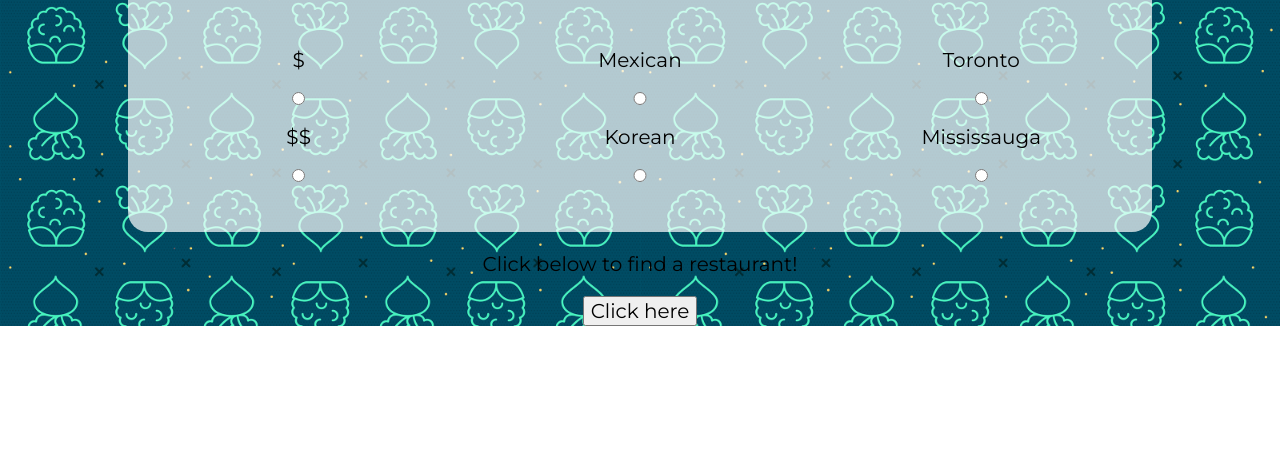
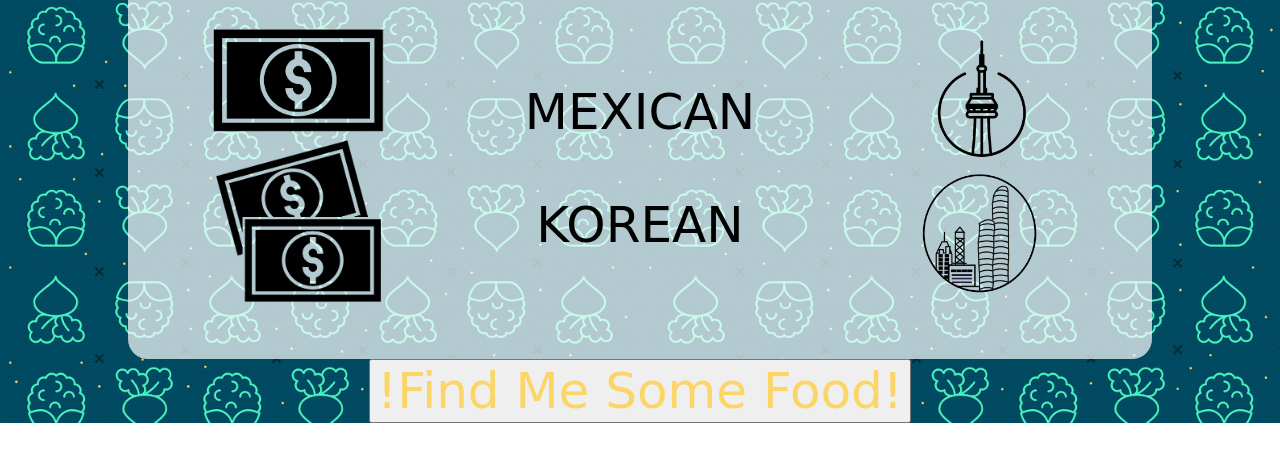
Before and after one commit to christina-and-robert/christinaGreeneRobertChunProject4, a plain HTML site: page index.html in a window 1280 px wide. Shown: the part 276-738 px from the top of the page. Drawn offline with nearby package versions, Linux system fonts and the light colour scheme; no server answers; a web font is replaced by a local one.

Commit message:
CSS is slowely being completed

```diff
--- a/index.html
+++ b/index.html
@@ -1,14 +1,16 @@
 <!DOCTYPE html>
 <html lang="en">
+
 <head>
     <meta charset="UTF-8">
     <meta name="viewport" content="width=device-width, initial-scale=1.0">
     <meta http-equiv="X-UA-Compatible" content="ie=edge">
     <title>Document</title>
-    <link href="https://fonts.googleapis.com/css?family=Londrina+Solid:900|Montserrat&display=swap" rel="stylesheet">
-    <!-- <link rel="icon" href=""> REMEMBER TO PUT FAVICON -->
+    <link href="https://fonts.googleapis.com/css?family=Londrina+Solid:900|Montserrat|Sedgwick+Ave+Display&display=swap" rel="stylesheet">
+    <link rel="icon" href="./assets/favicon.png">
     <link rel="stylesheet" href="styles/style.css">
 </head>
+
 <body>
     <header>
         <h1>FOOD TIME</h1>
@@ -17,31 +19,64 @@
         <form class="wrapper">
             <div class="searchParameters">
                 <div class="cost">
-                    <label for="cheap">$</label>
-                    <input type="radio" id="cheap" name="price" value="1" required>
-                    <label for="expensive">$$</label>
-                    <input type="radio" id="expensive" name="price" value="2" required>
+                    <div>
+                        <input type="radio" id="cheap" name="price" value="1" required >
+                        <label for="cheap" tabindex="0">
+                            <img src="./assets/singleDollarSign.png" alt="I'm sad" />
+                        </label>
+                    </div>
+                    <div>
+                        <input type="radio" id="expensive" name="price" value="2" required>
+                        <label for="expensive">
+                            <img src="./assets/doubleDollarSign.png" alt="I'm sad" />
+                        </label>
+                    </div>
+
                 </div>
 
                 <div class="foodType">
-                    <label for="mexican">Mexican</label>
-                    <input type="radio" id="mexican" name="cuisine" value="1" required>
-                    <label for="korean">Korean</label>
-                    <input type="radio" id="korean" name="cuisine" value="2" required>
+                    <div>
+                        <input type="radio" id="mexican" name="cuisine" value="1" required>
+                        <label for="mexican">MEXICAN
+                            <!-- <div>
+
+                                <p>MEXICAN</p>
+                            </div> -->
+                            <!-- <img src="./assets/mexicanSign.png" alt="I'm sad" /> -->
+                        </label>
+                    </div>
+                    <div>
+                        <input type="radio" id="korean" name="cuisine" value="2" required>
+                        <label for="korean">KOREAN
+                            <!-- <div>
+                                <p>KOREAN</p>
+                            </div> -->
+
+                            <!-- <img src="./assets/koreanSign.png" alt="I'm sad" /> -->
+                        </label>
+                    </div>
                 </div>
                 <div class="location">
-                    <label for="toronto">Toronto</label>
-                    <input type="radio" id="toronto" name="city" value="1" required>
-                    <label for="mississauga">Mississauga</label>
-                    <input type="radio" id="mississauga" name="city" value="2" required>
+                    <div class = >
+                        <input type="radio" id="toronto" name="city" value="1" required>
+                        <label for="toronto">
+                            <img src="./assets/torontoIcon.png" alt="I'm sad" />
+                        </label>
+                    </div>
+                    <div>
+                        <input type="radio" id="mississauga" name="city" value="2" required>
+                        <label for="mississauga">
+                            <img src="./assets/mississaugaIcon.png" alt="I'm sad" />
+                        </label>
+                    </div>
                 </div>
             </div>
             <div class="wrapper">
                 <div class="instructions">
-                    <p>Click below to find a restaurant!</p>
+                    <!-- <p>Click below to find a restaurant!</p> -->
                 </div>
                 <div class="resultsButtonContainer">
-                    <button class="resultsButton">Click here</button>
+                    <button class="resultsButton">!Find Me Some Food!</button>
                 </div>
             </div>
         </form>
@@ -51,7 +86,9 @@
         </section>
     </main>
 
-    <script src='https://code.jquery.com/jquery-3.2.1.min.js' integrity='sha256-hwg4gsxgFZhOsEEamdOYGBf13FyQuiTwlAQgxVSNgt4='crossorigin='anonymous'></script>
+    <script src='https://code.jquery.com/jquery-3.2.1.min.js'
+        integrity='sha256-hwg4gsxgFZhOsEEamdOYGBf13FyQuiTwlAQgxVSNgt4=' crossorigin='anonymous'></script>
     <script src="js/scripts.js"></script>
 </body>
+
 </html>
--- a/partials/_global.scss
+++ b/partials/_global.scss
@@ -5,8 +5,12 @@ $accentColorPeach: #F7A278;
 $primaryBackgroundColor: #044E65;
 
 
-$headingFont: 'Londrina Solid', cursive;
-$bodyFont: 'Montserrat', sans-serif;
+$headingFont: 'Londrina Solid',
+cursive;
+$bodyFont: 'Montserrat',
+sans-serif;
+$cityFont: 'Sedgwick Ave Display',
+cursive;
 
 html {
     font-size: 62.5%;
@@ -23,3 +27,10 @@ body {
     max-width: 1024px;
     margin: 0 auto;
 }
+
+.resultsButton {
+    font-size: 5rem;
+    text-align: center;
+    color: $accentColorYellow;
+    font-family: $headingFont;
+}
--- a/partials/_mainSection.scss
+++ b/partials/_mainSection.scss
@@ -1,20 +1,60 @@
 main {
     background: url(../assets/veggieBackground.png) top left/50% repeat;
+
     .searchParameters {
         background: rgba(255, 255, 255, 0.7);
         border-radius: 20px;
         display: flex;
         flex-direction: row;
         padding: 50px 0;
+
         .cost,
         .foodType,
         .location {
             display: flex;
+            justify-content: space-evenly;
+            align-items: center;
             flex-direction: column;
             width: 33.33%;
         }
+
         label {
             padding: 20px 0;
         }
     }
+
+    .foodType div {
+        width: 100%;
+        font-family: $cityFont;
+        font-size:5rem;
+        text-align:center;
     }
+
+    .cost div {
+        width: 50%;
+    }
+
+    .location div {
+        width: 35%;
+    }
+
+    .foodType img,
+    .cost img,
+    .location img {
+        width: 100%;
+    }
+
+    input[type=radio] {
+        position: absolute;
+        opacity: 0;
+    }
+
+    input[type=radio]:checked+label>img,
+    .foodType input[type=radio]:checked+label {
+        border: 1px solid #fff;
+        box-shadow: 0 0 3px 10px $accentColorAqua;
+
+    }
+
+
+}
```
Also changed, not shown: assets/doubleDollarSign.png (added), assets/favicon.png (added), assets/koreanSign.png (added), assets/mexicanSign.png (added), assets/mississaugaIcon.png (added), assets/singleDollarSign.png (added), assets/torontoIcon.png (added), styles/style.css, 1 other file. Lines whose indentation alone changed are shown as unchanged.
